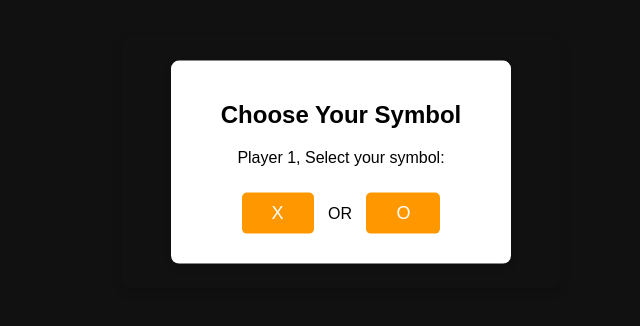
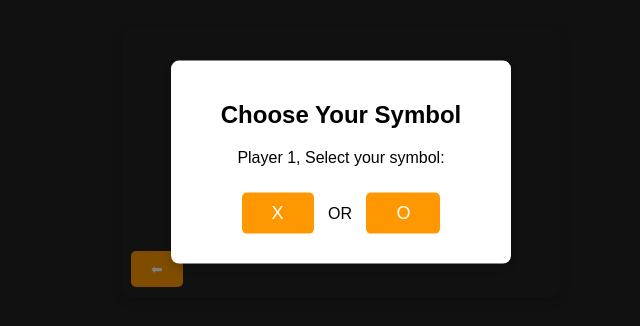
Before and after one commit to rohittt-1505/TicTacToe, a plain HTML site: page game.html in a window 1280 px wide. Shown: the part 238-564 px from the top of the page, without its empty margins (299-939 px from the left). Drawn offline with Linux system fonts and the light colour scheme.

Commit message:
Back button added

```diff
--- a/index1.html
+++ b/game.html
@@ -237,7 +237,7 @@
     </div>
 
     <!-- Game Container -->
-    <div class="game-container">
+    <div class="game-container" style="position: relative;">
         <h1>Tic-Tac-Toe</h1>
         <div id="status"></div>
         <div id="board" class="board"></div>
@@ -247,7 +247,11 @@
         <footer>
             <p>Developed by <a href="https://rohitrathod.netlify.app/" target="_blank">Rohit Rathod</a></p>
         </footer>
+        <br>
+        <span id="backButton" onclick="goBack()">⬅ </span>
+
     </div>
+
 
     <!-- Celebration Background (Invisible by default) -->
     <div id="celebrationBackground"></div>
--- a/script.js
+++ b/script.js
@@ -119,3 +119,8 @@ function toggleTheme() {
 
 // Set the default to Night Mode on page load
 document.body.classList.add('night-mode');
+
+
+function goBack() {
+    window.history.back();
+}
--- a/style.css
+++ b/style.css
@@ -190,3 +190,23 @@ body.light-mode button:hover {
 body.light-mode #toggleTheme {
     background-color: #4CAF50;
 }
+
+/* Back button */
+#backButton {
+    position: absolute;
+    bottom: 10px;
+    left: 10px;
+    background-color: #ff9800;
+    color: white;
+    padding: 10px 20px;
+    font-size: 14px;
+    border-radius: 5px;
+    cursor: pointer;
+    text-align: center;
+    transition: background-color 0.3s, transform 0.2s;
+}
+
+#backButton:hover {
+    background-color: #ff5722;
+    transform: scale(1.1);
+}
```
Also changed, not shown: index.html (+5 -18 lines).
